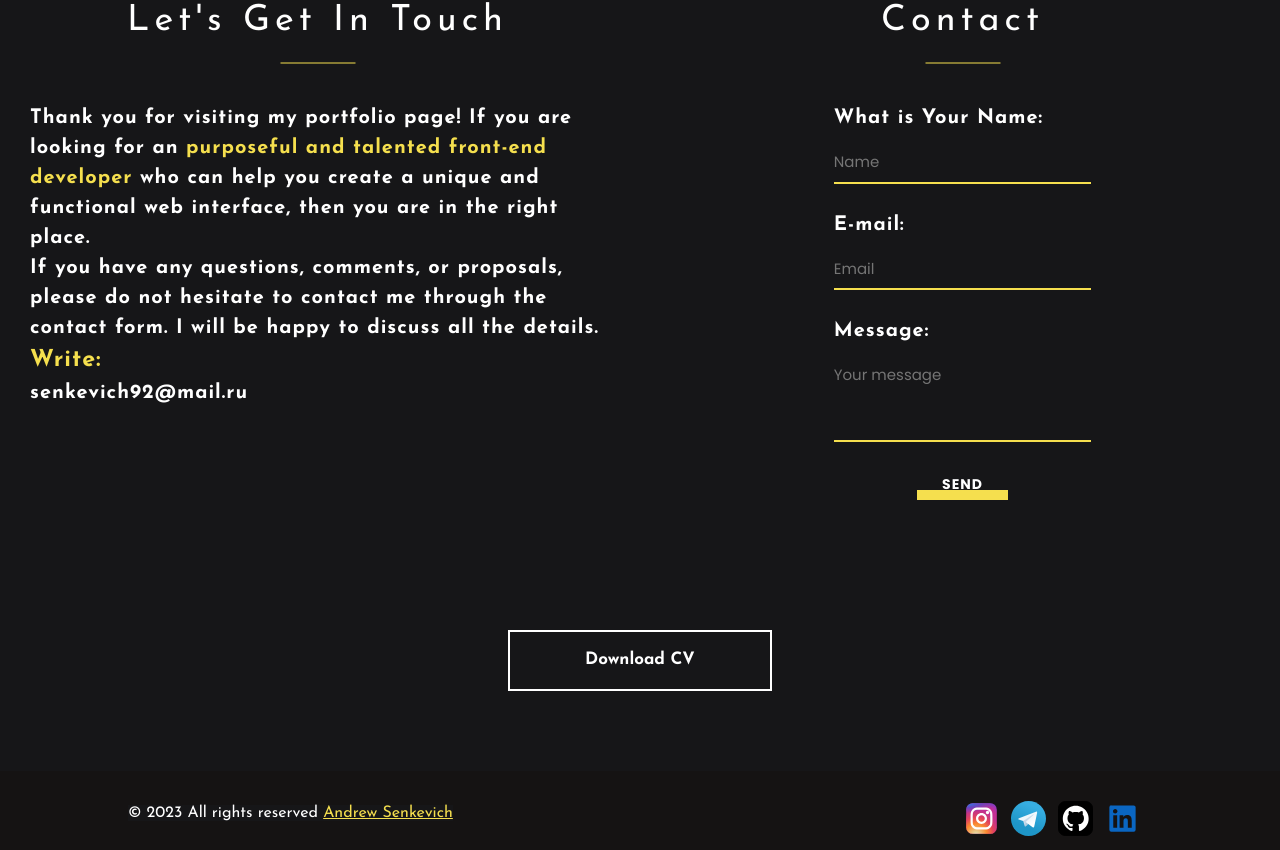
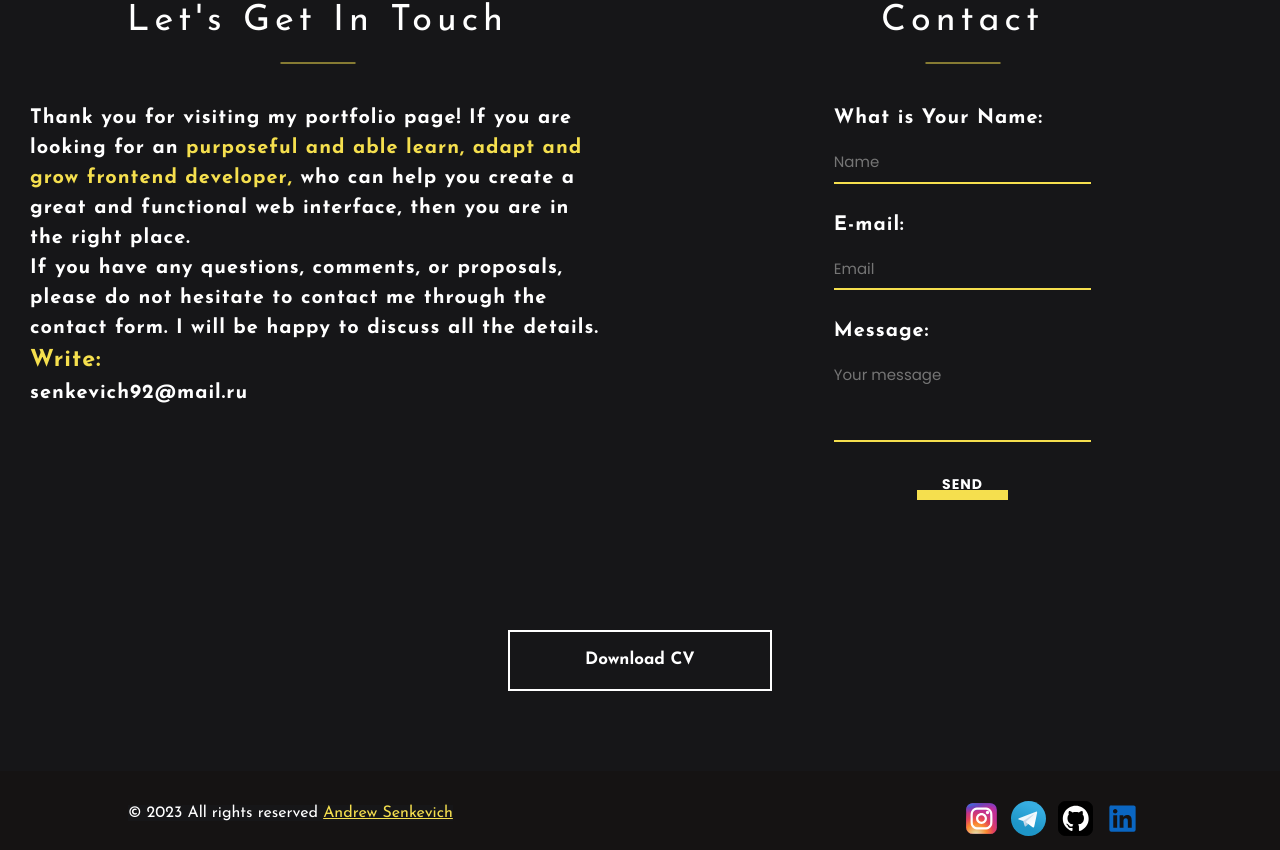
Before and after one commit to Sene4kaaa/portfolio, a React (Create React App) app: page / in a window 1280 px wide. Shown: the part 2769-3619 px from the top of the page. Built offline with nearby package versions, Linux system fonts and the light colour scheme.

Commit message:
Refactoring code

```diff
--- a/src/components/Contacts/Contacts.tsx
+++ b/src/components/Contacts/Contacts.tsx
@@ -43,8 +43,8 @@ export const Contacts = () => {
                             <div className={s.blabla}>
                                 <p>
                                     Thank you for visiting my portfolio page! If you are looking for an <span
-                                    className={s.write}>purposeful and talented front-end
-                        developer</span> who can help you create a unique and functional web interface, then you are in
+                                    className={s.write}>purposeful and able learn, adapt and grow frontend developer,
+                        </span> who can help you create a great and functional web interface, then you are in
                                     the right
                                     place.
                                 </p>
```
